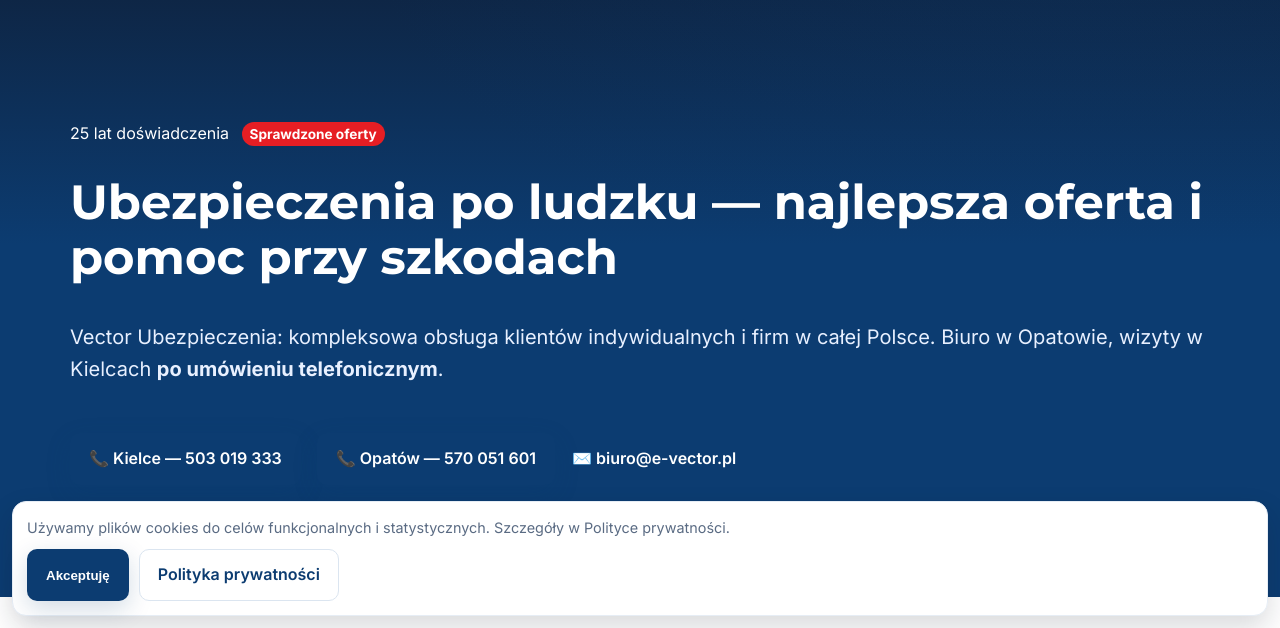
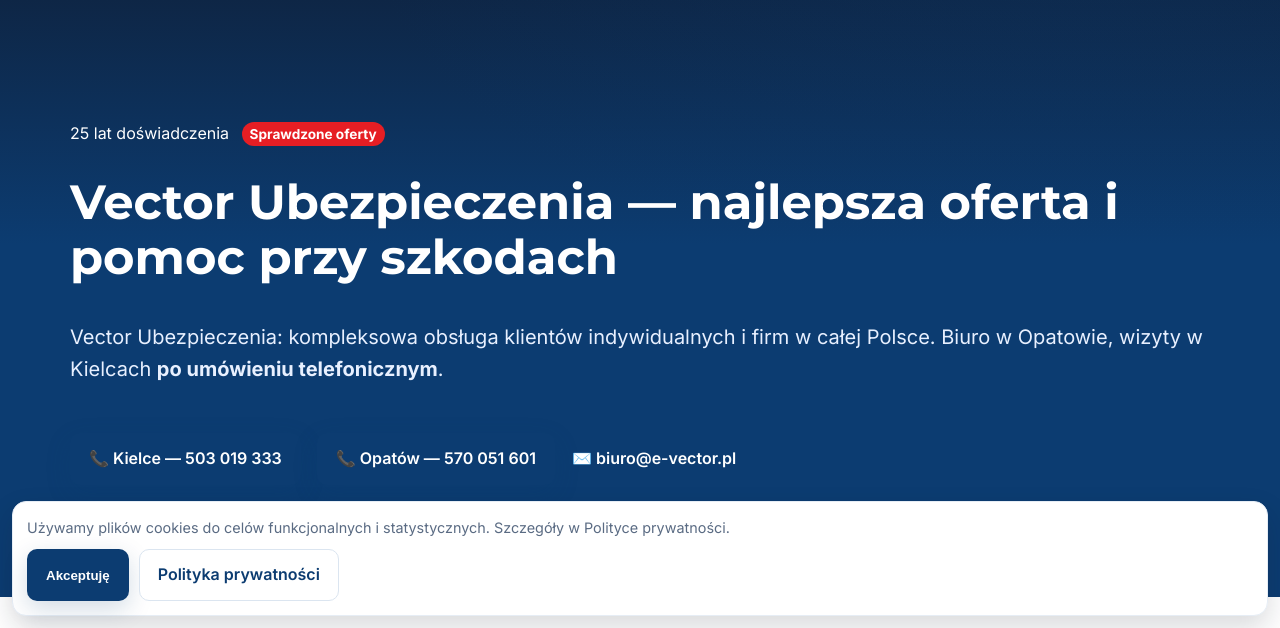
Before and after one commit to seweryn115/stachu, a plain HTML site: page index.html in a window 1280 px wide. Shown: the part 172-800 px from the top of the page. Drawn offline with Linux system fonts and the light colour scheme.

Commit message:
Update index.html

```diff
--- a/index.html
+++ b/index.html
@@ -177,7 +177,7 @@
   <section class="hero">
     <div class="container hero-inner">
       <span class="pill">25 lat doświadczenia <span class="badge">Sprawdzone oferty</span></span>
-      <h1>Ubezpieczenia po ludzku — najlepsza oferta i pomoc przy szkodach</h1>
+      <h1>Vector Ubezpieczenia — najlepsza oferta i pomoc przy szkodach</h1>
       <p>Vector Ubezpieczenia: kompleksowa obsługa klientów indywidualnych i firm w całej Polsce. Biuro w Opatowie, wizyty w Kielcach <strong>po umówieniu telefonicznym</strong>.</p>
       <div class="actions">
         <!-- KOLEJNOŚĆ I OPISY -->
```
